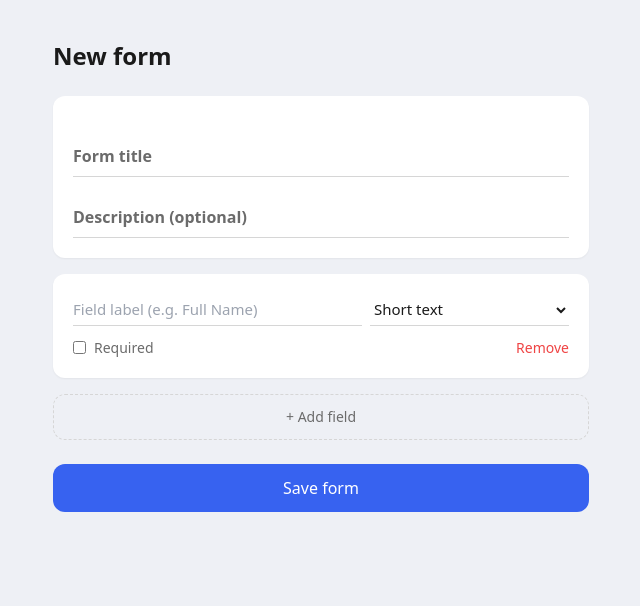
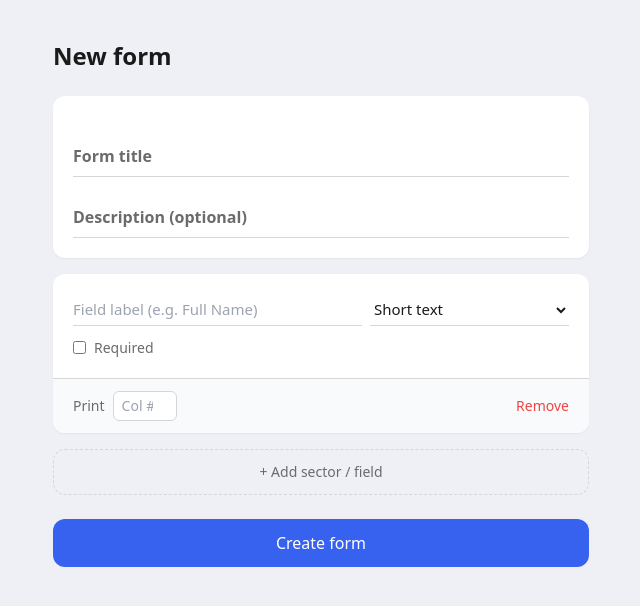
Before and after one commit to Libra-aa/Prot-Form, a Next.js app: page /builder/new in a window 1280 px wide. Shown: the top 606 px of the page, without its empty margins (319-959 px from the left). Built offline with nearby package versions, Linux system fonts and the light colour scheme; no server answers.

Commit message:
Add print order functionality to fields

```diff
--- a/app/builder/[id]/page.tsx
+++ b/app/builder/[id]/page.tsx
@@ -11,6 +11,7 @@ function newField(): FormField {
     type: "text",
     required: false,
     options: [],
+    printOrder: undefined,
   };
 }
 
@@ -65,6 +66,13 @@ export default function BuilderPage() {
       .map((s) => s.trim())
       .filter(Boolean);
     updateField(index, { options });
+  }
+
+  function updatePrintOrder(index: number, raw: string) {
+    const value = raw.trim() === "" ? undefined : Number(raw);
+    updateField(index, {
+      printOrder: value === undefined || Number.isNaN(value) ? undefined : value,
+    });
   }
 
   async function saveForm() {
@@ -123,7 +131,8 @@ export default function BuilderPage() {
 
       <div className="space-y-3">
         {fields.map((field, index) => (
-          <div key={field.id} className="bg-white rounded-xl p-5 shadow-sm">
+          <div key={field.id} className="bg-white rounded-xl shadow-sm overflow-hidden">
+            <div className="p-5">
               <div className="flex gap-2 mb-3">
                 <input
                   type="text"
@@ -157,12 +166,12 @@ export default function BuilderPage() {
                   placeholder="Options, comma separated (e.g. Red, Blue, Green)"
                   value={(field.options || []).join(", ")}
                   onChange={(e) => updateOptions(index, e.target.value)}
-                className="w-full border-b border-line text-sm py-1 mb-3 outline-none focus:border-accent"
+                  className="w-full border-b border-line text-sm py-1 mb-1 outline-none focus:border-accent"
                 />
               )}
 
               {field.type === "scale" && (
-              <div className="flex gap-3 mb-3 items-center text-sm">
+                <div className="flex gap-3 mb-1 items-center text-sm">
                   <label className="flex items-center gap-1">
                     Min
                     <input
@@ -188,8 +197,7 @@ export default function BuilderPage() {
                 </div>
               )}
 
-            <div className="flex items-center justify-between">
-              <label className="flex items-center gap-2 text-sm text-muted">
+              <label className="flex items-center gap-2 text-sm text-muted mt-2">
                 <input
                   type="checkbox"
                   checked={field.required}
@@ -199,6 +207,20 @@ export default function BuilderPage() {
                 />
                 Required
               </label>
+            </div>
+
+            <div className="flex items-center justify-between bg-gray-50 px-5 py-3 border-t border-line">
+              <div className="flex items-center gap-2 text-sm text-muted">
+                <span>Print</span>
+                <input
+                  type="number"
+                  min={1}
+                  placeholder="Col #"
+                  value={field.printOrder ?? ""}
+                  onChange={(e) => updatePrintOrder(index, e.target.value)}
+                  className="w-16 border border-line rounded-md px-2 py-1 text-sm outline-none focus:border-accent bg-white"
+                />
+              </div>
               <button
                 onClick={() => removeField(index)}
                 className="text-sm text-red-500"
@@ -214,7 +236,7 @@ export default function BuilderPage() {
         onClick={addField}
         className="w-full mt-4 border border-dashed border-line rounded-xl py-3 text-sm text-muted"
       >
-        + Add field
+        + Add sector / field
       </button>
 
       <button
@@ -222,7 +244,7 @@ export default function BuilderPage() {
         disabled={saving}
         className="w-full mt-6 bg-accent text-white rounded-xl py-3 font-medium"
       >
-        {saving ? "Saving…" : "Save form"}
+        {saving ? "Saving…" : isNew ? "Create form" : "Update form"}
       </button>
 
       {shareUrl && (
```
Lines whose indentation alone changed are shown as unchanged.
